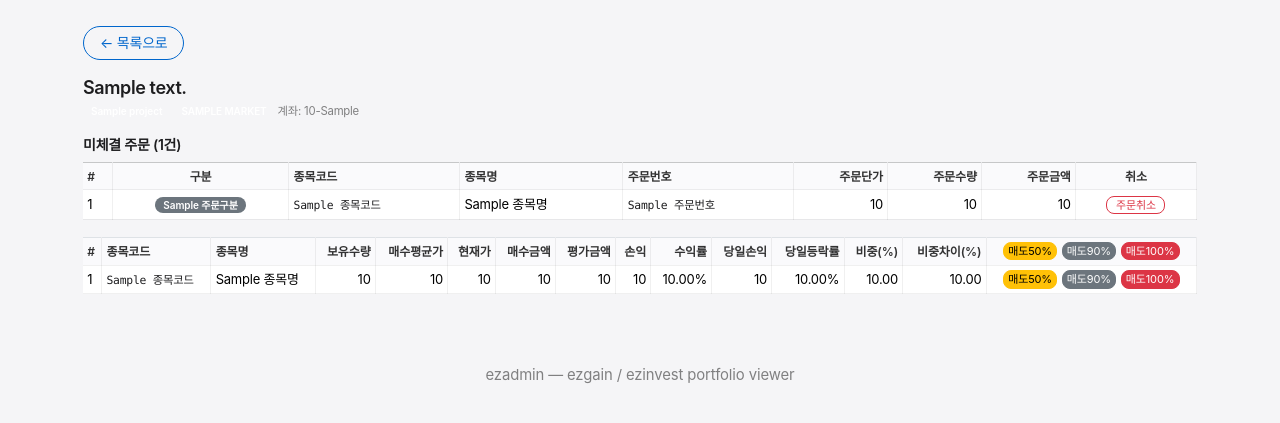
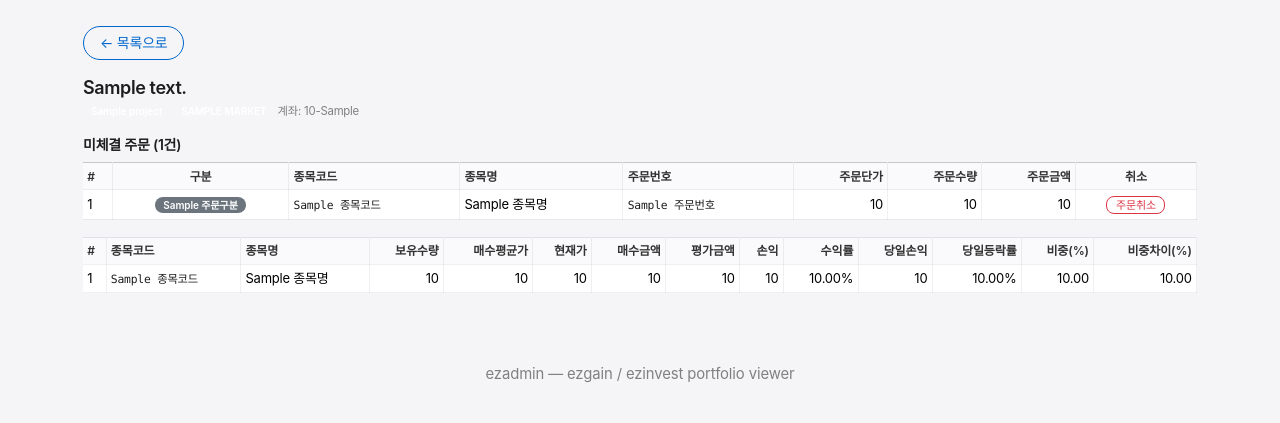
Before and after one commit to bmchae/ezadmin, a Flask app: template templates/portfolio.html in a window 1280 px wide. Shown: the part 48-471 px from the top of the page. Run offline with Flask 3, Linux system fonts and the light colour scheme; the template is opened without the code that fills it: most values are stand-ins (such as "Sample title", 1, 10 or a date in 2020).

Commit message:
계좌 상세 테이블의 매도 버튼 컬럼 제거
Co-Authored-By: Claude Opus 4.7 (1M context) <noreply@anthropic.com>

```diff
--- a/templates/portfolio.html
+++ b/templates/portfolio.html
@@ -281,13 +281,6 @@
             <th class="text-end">당일등락률</th>
             <th class="text-end">비중(%)</th>
             <th class="text-end">비중차이(%)</th>
-            <th class="text-center">
-                <div class="d-flex gap-1 justify-content-center">
-                    <button class="btn btn-warning btn-sm py-0 px-1" onclick="sellAll(50)">매도50%</button>
-                    <button class="btn btn-secondary btn-sm py-0 px-1" onclick="sellAll(90)">매도90%</button>
-                    <button class="btn btn-danger btn-sm py-0 px-1" onclick="sellAll(100)">매도100%</button>
-                </div>
-            </th>
         </tr>
     </thead>
     <tbody>
@@ -364,26 +357,6 @@
             {% set diff = h.get('비중차이', 0) %}
             <td class="text-end">
                 {{ "+" if diff > 0 else "" }}{{ "{:.2f}".format(diff) }}
-            </td>
-            <td class="text-center">
-                {% if h['종목코드'] in pending_sell_codes %}
-                    <span class="badge bg-warning text-dark">매도 주문 대기중</span>
-                {% else %}
-                    <div class="d-flex gap-1 justify-content-center">
-                        <button class="btn btn-warning btn-sm py-0 px-1"
-                                onclick="quickSell('{{ h['종목코드'] }}', '{{ h['종목명'] }}', {{ h['보유수량']|int }}, '{{ h.get('거래소코드', '') }}', 50, this)">
-                            매도50%
-                        </button>
-                        <button class="btn btn-secondary btn-sm py-0 px-1"
-                                onclick="quickSell('{{ h['종목코드'] }}', '{{ h['종목명'] }}', {{ h['보유수량']|int }}, '{{ h.get('거래소코드', '') }}', 90, this)">
-                            매도90%
-                        </button>
-                        <button class="btn btn-danger btn-sm py-0 px-1"
-                                onclick="quickSell('{{ h['종목코드'] }}', '{{ h['종목명'] }}', {{ h['보유수량']|int }}, '{{ h.get('거래소코드', '') }}', 100, this)">
-                            매도100%
-                        </button>
-                    </div>
-                {% endif %}
             </td>
         </tr>
     {% endfor %}
```
